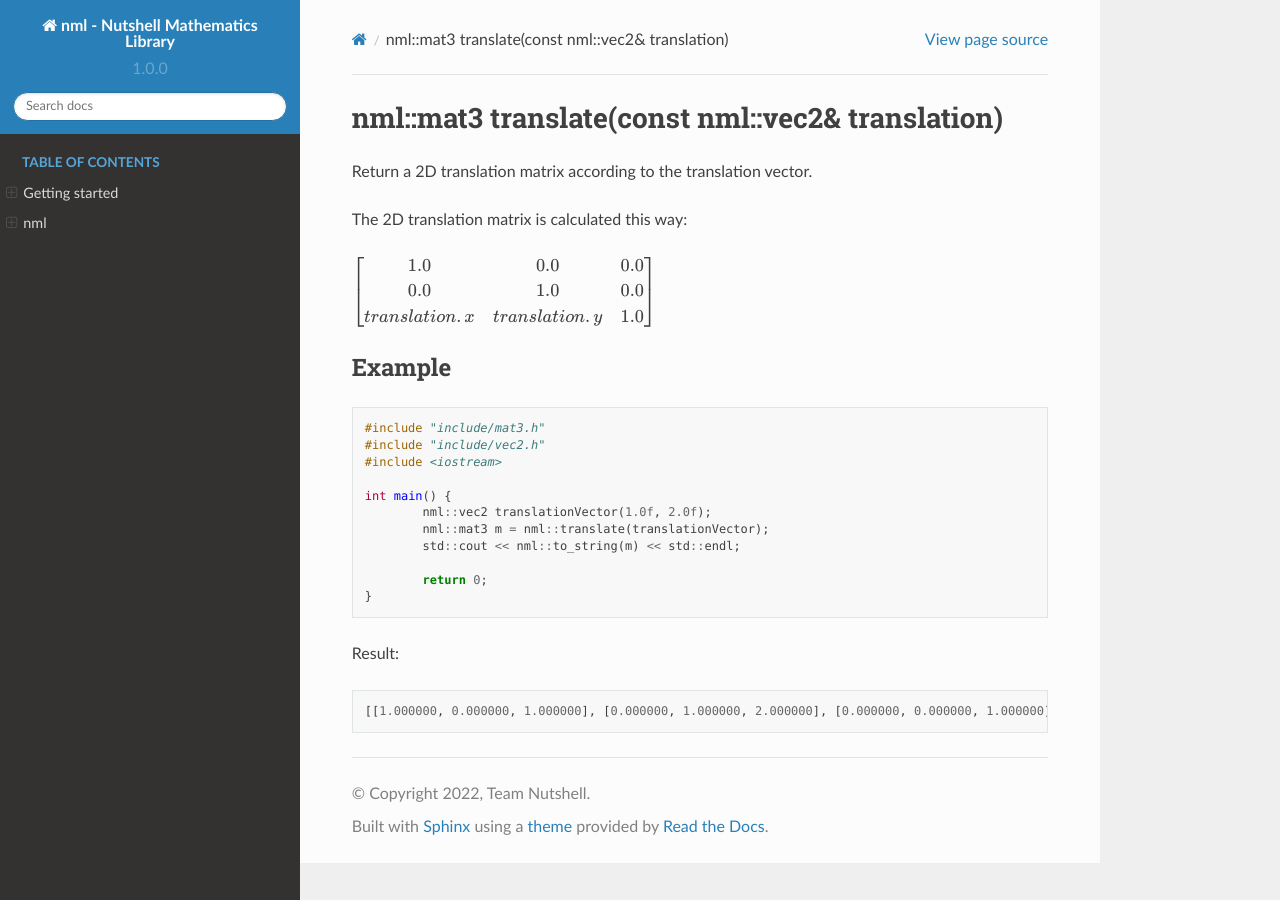
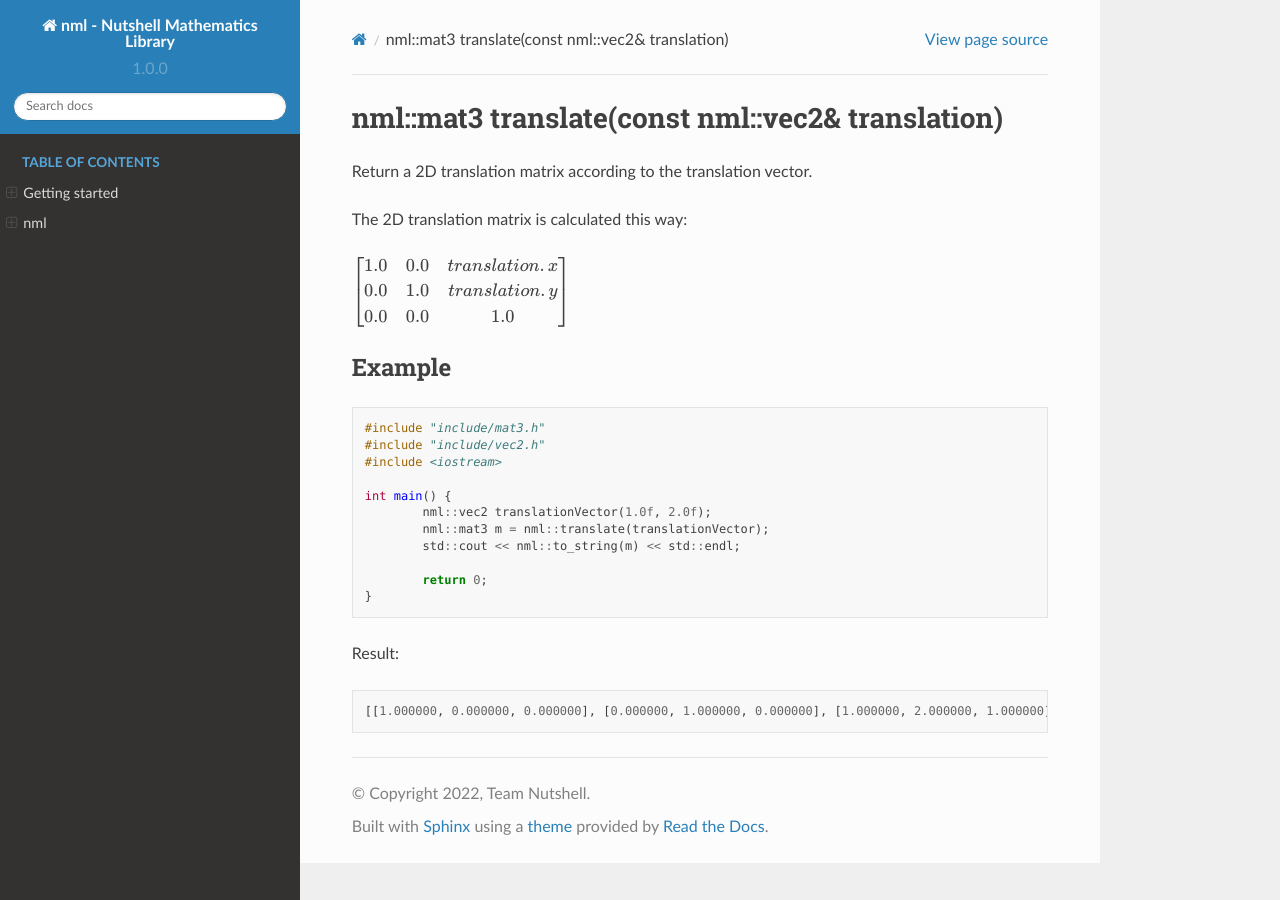
Before and after one commit to Team-Nutshell/nml, a Sphinx documentation site: the page built from docs/source/nml/namespace/nml_translate_vec2.rst, in a window 1280 px wide. Built offline with Sphinx 7.4.7 and the Read the Docs theme 2.0.0, drawn with Linux system fonts in a browser that asks for light colours.

```diff
--- a/docs/source/nml/namespace/nml_translate_vec2.rst
+++ b/docs/source/nml/namespace/nml_translate_vec2.rst
@@ -7,7 +7,7 @@ Return a 2D translation matrix according to the translation vector.
 
 The 2D translation matrix is calculated this way:
 
-:math:`\begin{bmatrix} 1.0 & 0.0 & 0.0 \\ 0.0 & 1.0 & 0.0 \\ translation.x & translation.y & 1.0 \end{bmatrix}`
+:math:`\begin{bmatrix} 1.0 & 0.0 & translation.x \\ 0.0 & 1.0 & translation.y \\ 0.0 & 0.0 & 1.0 \end{bmatrix}`
 
 Example
 -------
@@ -30,4 +30,4 @@ Result:
 
 .. code-block::
 
-	[[1.000000, 0.000000, 1.000000], [0.000000, 1.000000, 2.000000], [0.000000, 0.000000, 1.000000]]
+	[[1.000000, 0.000000, 0.000000], [0.000000, 1.000000, 0.000000], [1.000000, 2.000000, 1.000000]]
--- a/docs/source/nml/namespace/nml_translate_vec3.rst
+++ b/docs/source/nml/namespace/nml_translate_vec3.rst
@@ -7,7 +7,7 @@ Return a 3D translation matrix according to the translation vector.
 
 The 3D translation matrix is calculated this way:
 
-:math:`\begin{bmatrix} 1.0 & 0.0 & 0.0 & 0.0 \\ 0.0 & 1.0 & 0.0 & 0.0 \\ 0.0 & 0.0 & 1.0 & 0.0 \\ translation.x & translation.y & translation.z & 1.0 \end{bmatrix}`
+:math:`\begin{bmatrix} 1.0 & 0.0 & 0.0 & translation.x \\ 0.0 & 1.0 & 0.0 & translation.y \\ 0.0 & 0.0 & 1.0 & translation.z \\ 0.0 & 0.0 & 0.0 & 1.0 \end{bmatrix}`
 
 Example
 -------
@@ -30,4 +30,4 @@ Result:
 
 .. code-block::
 
-	[[1.000000, 0.000000, 0.000000, 1.000000], [0.000000, 1.000000, 0.000000, 2.000000], [0.000000, 0.000000, 1.000000, 3.000000], [0.000000, 0.000000, 0.000000, 1.000000]]
+	[[1.000000, 0.000000, 0.000000, 0.000000], [0.000000, 1.000000, 0.000000, 0.000000], [0.000000, 0.000000, 1.000000, 0.000000], [1.000000, 2.000000, 3.000000, 1.000000]]
```
Also changed, not shown: 2 other files.
